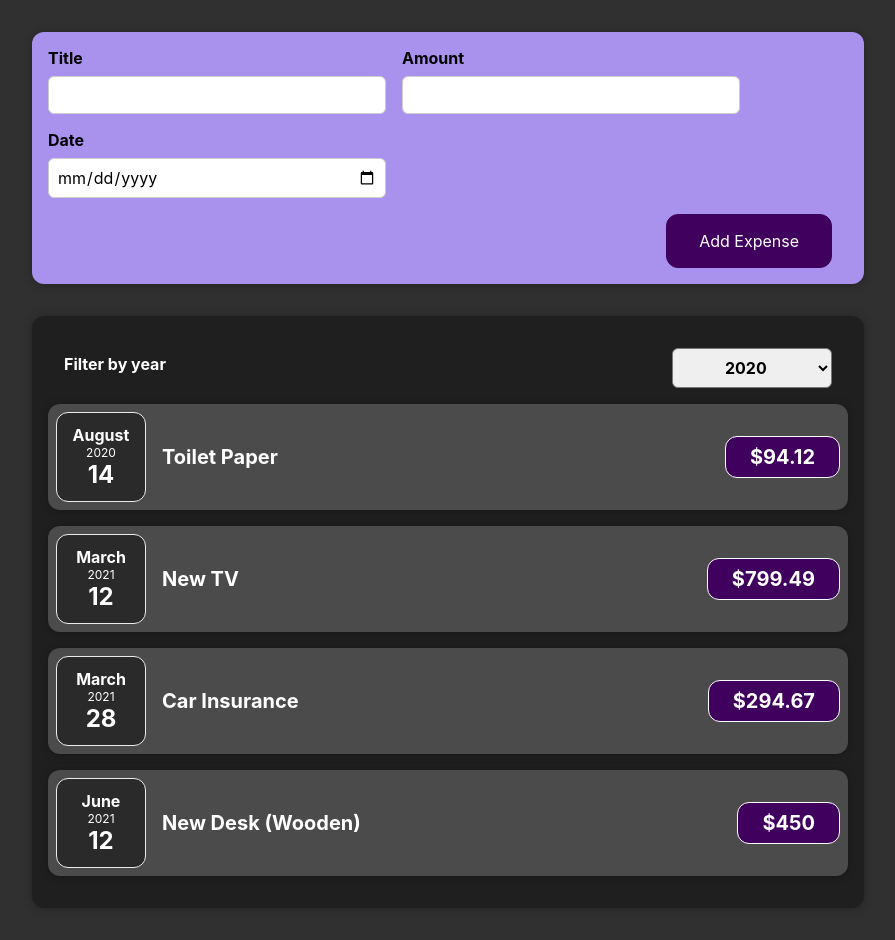
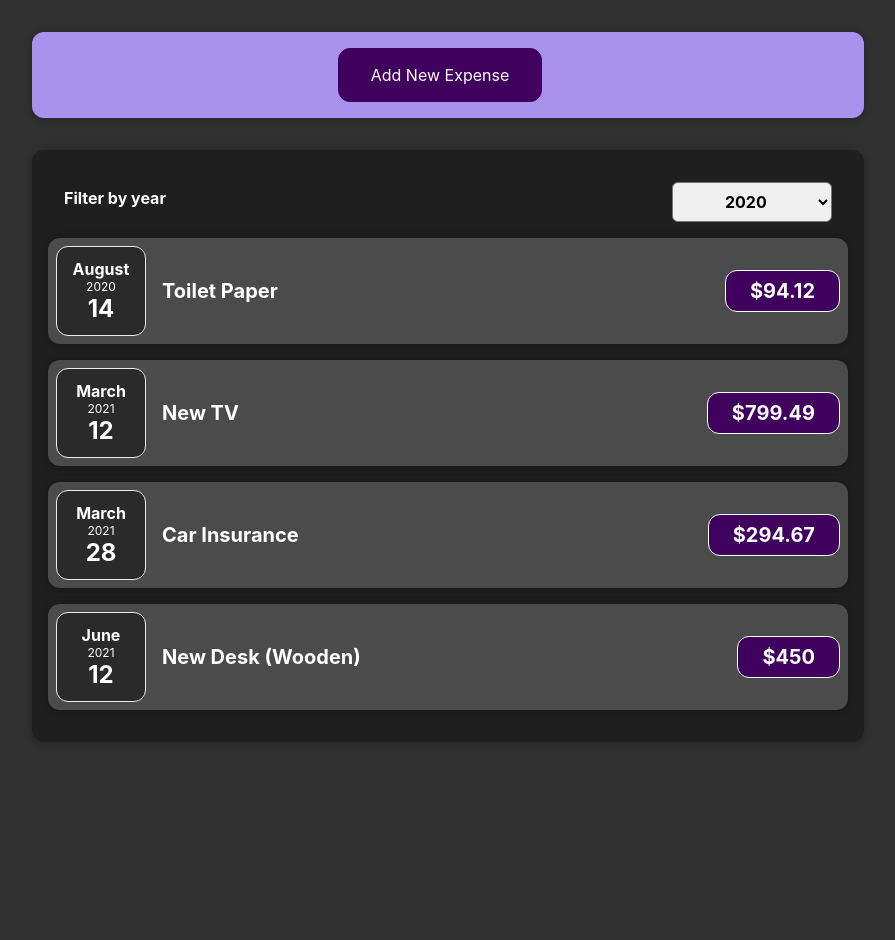
Before and after one commit to Praise25/Expense-Tracker, a React (Create React App) app: page / in a window 1280 px wide. Shown: the whole page, without its empty margins (192-1087 px from the left). After the commit the page ends 800 px from the top, so only its background shows below. Built offline with nearby package versions, Linux system fonts and the light colour scheme.

Commit message:
Assignment 4 Solution

```diff
--- a/src/App.js
+++ b/src/App.js
@@ -1,9 +1,9 @@
 import "./App.css";
 import Expenses from "./components/Expenses/Expenses";
 import NewExpense from "./components/NewExpense/NewExpense";
+import { useState } from "react";
 
-const App = () => {
-  const expenses = [
+const DUMMY_EXPENSES = [
   {
     id: "e1",
     title: "Toilet Paper",
@@ -30,17 +30,35 @@ const App = () => {
   },
 ];
 
+const App = () => {
+  const [expenses, setExpenses] = useState(DUMMY_EXPENSES);
+  const [filteredExpenses, setFilteredExpenses] = useState(expenses);
+
   const addExpenseHandler = (expense) => {
-    console.log("In App.js");
-    console.log(expense);
-  }
+    setExpenses((prev) => {
+      const newExpenses = [expense, ...prev];
+      // Reset the filteredExpenses variable to show all expenses when a new
+      // expense is created.
+      setFilteredExpenses(newExpenses);
+      return newExpenses;
+    });
+  };
+
+  const filterYearHandler = (year) => {
+    setFilteredExpenses(
+      expenses.filter((el) => el.date.getFullYear().toString() === year)
+    );
+  };
 
   return (
     <div>
       <NewExpense onAddExpense={addExpenseHandler} />
-      <Expenses expenseData={expenses}/>
+      <Expenses
+        expenseData={filteredExpenses}
+        onFilterYear={filterYearHandler}
+      />
     </div>
   );
-}
+};
 
 export default App;
--- a/src/components/Expenses/ExpenseItem.jsx
+++ b/src/components/Expenses/ExpenseItem.jsx
@@ -3,8 +3,8 @@ import ExpenseDate from "./ExpenseDate";
 import Card from "../UI/Card";
 
 const ExpenseItem = (props) => {
-  props = { ...props.expenseDetails };
   return (
+    <li>
       <Card className="expense-item">
         <div>
           <ExpenseDate date={props.date} />
@@ -14,6 +14,7 @@ const ExpenseItem = (props) => {
           <div className="expense-item-price">${props.amount}</div>
         </div>
       </Card>
+    </li>
   );
 };
 
--- a/src/components/Expenses/Expenses.jsx
+++ b/src/components/Expenses/Expenses.jsx
@@ -1,5 +1,5 @@
-import ExpenseItem from "./ExpenseItem";
 import ExpensesFilter from "./ExpensesFilter";
+import ExpensesList from "./ExpensesList";
 import Card from "../UI/Card";
 import "./Expenses.css";
 import { useState } from "react";
@@ -9,15 +9,13 @@ const Expenses = (props) => {
 
   const changeYearHandler = (year) => {
     setNewYear(year);
+    props.onFilterYear(year);
   };
 
   return (
     <Card className="expenses">
       <ExpensesFilter selected={newYear} onChangeYear={changeYearHandler} />
-      <ExpenseItem expenseDetails={props.expenseData[0]} />
-      <ExpenseItem expenseDetails={props.expenseData[1]} />
-      <ExpenseItem expenseDetails={props.expenseData[2]} />
-      <ExpenseItem expenseDetails={props.expenseData[3]} />
+      <ExpensesList expenseData={props.expenseData} />
     </Card>
   );
 };
--- /dev/null
+++ b/src/components/Expenses/ExpensesList.css
@@ -0,0 +1,9 @@
+.expenses-list {
+  list-style: none;
+  padding: 0;
+}
+
+.expenses-list-fallback {
+  color: white;
+  text-align: center;
+}
--- /dev/null
+++ b/src/components/Expenses/ExpensesList.jsx
@@ -0,0 +1,23 @@
+import ExpenseItem from "./ExpenseItem";
+import "./ExpensesList.css";
+
+const ExpensesList = (props) => {
+  if (props.expenseData.length === 0) {
+    return <h2 className="expenses-list-fallback">Found no expenses.</h2>;
+  }
+
+  return (
+    <ul className="expenses-list">
+      {props.expenseData.map((el) => (
+        <ExpenseItem
+          key={el.id}
+          title={el.title}
+          amount={el.amount}
+          date={el.date}
+        />
+      ))}
+    </ul>
+  );
+};
+
+export default ExpensesList;
--- a/src/components/NewExpense/ExpenseForm.jsx
+++ b/src/components/NewExpense/ExpenseForm.jsx
@@ -6,32 +6,16 @@ const ExpenseForm = (props) => {
   const [newAmount, setNewAmount] = useState("");
   const [newDate, setNewDate] = useState("");
 
-  // How we would write the state functions if we decided to use only one state
-  // const [userInput, setUserInput] = useState({
-  //   newTitle: "",
-  //   newAmount: "",
-  //   newDate: ""
-  // });
-
   const titleChangeHandler = (event) => {
     setNewTitle(event.target.value);
-    // setUserInput((prev) => {
-    //   return {...prev, newTitle: event.target.value}
-    // })
   };
 
   const amountChangeHandler = (event) => {
     setNewAmount(event.target.value);
-    // setUserInput((prev) => {
-    //   return {...prev, newAmount: event.target.value}
-    // })
   };
 
   const dateChangeHandler = (event) => {
     setNewDate(event.target.value);
-    // setUserInput((prev) => {
-    //   return {...prev, newDate: event.target.value}
-    // })
   };
 
   const submitHandler = (event) => {
@@ -47,6 +31,7 @@ const ExpenseForm = (props) => {
     setNewTitle("");
     setNewAmount("");
     setNewDate("");
+    props.onClickCancel();
   };
 
   return (
@@ -54,11 +39,7 @@ const ExpenseForm = (props) => {
       <div className="new-expense-controls">
         <div className="new-expense-control">
           <label>Title</label>
-          <input
-            type="text"
-            value={newTitle}
-            onChange={titleChangeHandler}
-          />
+          <input type="text" value={newTitle} onChange={titleChangeHandler} />
         </div>
         <div className="new-expense-control">
           <label>Amount</label>
@@ -82,6 +63,7 @@ const ExpenseForm = (props) => {
         </div>
       </div>
       <div className="new-expense-actions">
+        <button type="button" onClick={props.onClickCancel}>Cancel</button>
         <button type="submit">Add Expense</button>
       </div>
     </form>
--- a/src/components/NewExpense/NewExpense.jsx
+++ b/src/components/NewExpense/NewExpense.jsx
@@ -1,20 +1,36 @@
 import "./NewExpense.css";
+import { useState } from "react";
 import ExpenseForm from "./ExpenseForm";
 
 const NewExpense = (props) => {
   const saveExpenseDataHandler = (enteredExpenseData) => {
     const expenseData = {
       ...enteredExpenseData,
-      id: Math.random().toString()
-    }
+      id: Math.random().toString(),
+    };
     props.onAddExpense(expenseData);
-  }
+  };
 
-  return (
-    <div className="new-expense">
-      <ExpenseForm onSaveExpenseData={saveExpenseDataHandler} />
-    </div>
-  )
+  const clearFormControls = () => {
+    setFormContent(
+      <button onClick={renderFormControls}>Add New Expense</button>
+    );
+  };
+
+  const renderFormControls = () => {
+    setFormContent(
+      <ExpenseForm
+        onSaveExpenseData={saveExpenseDataHandler}
+        onClickCancel={clearFormControls}
+      />
+    );
+  };
+
+  const [formContent, setFormContent] = useState(
+    <button onClick={renderFormControls}>Add New Expense</button>
+  );
+
+  return <div className="new-expense">{formContent}</div>;
 };
 
 export default NewExpense;
```
Lines whose indentation alone changed are shown as unchanged.
